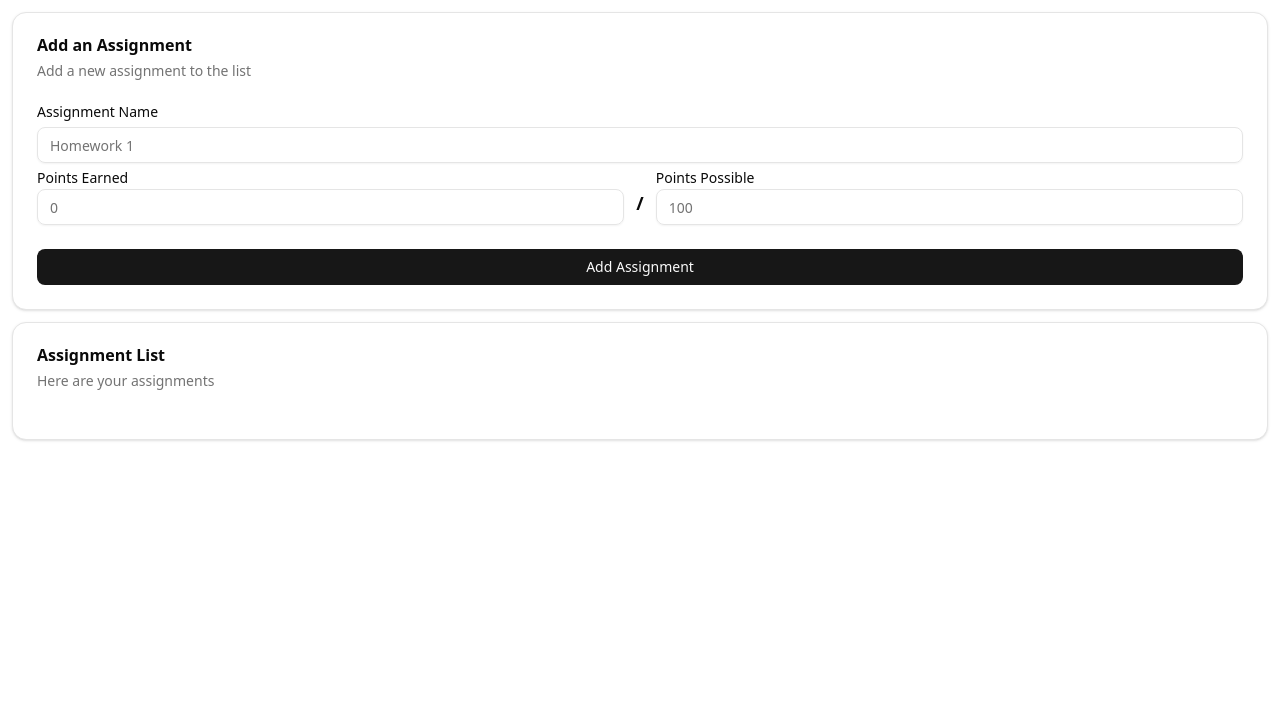
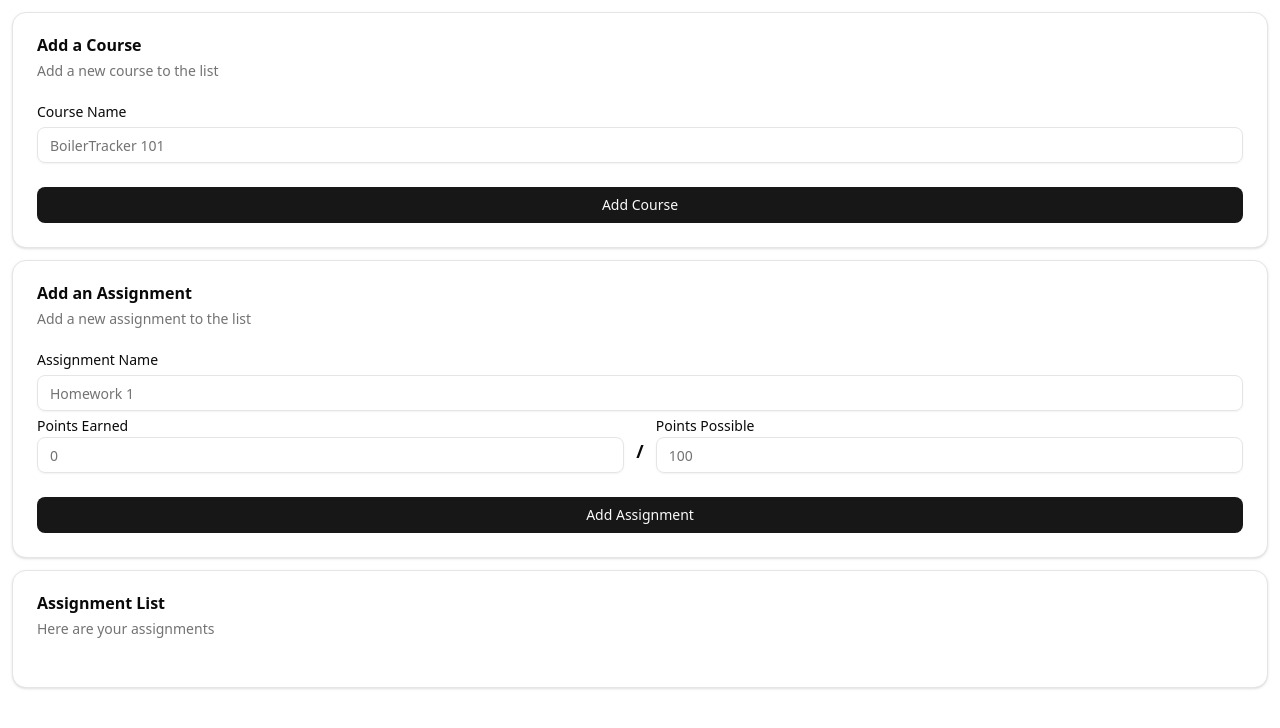
Before and after one commit to dillp1/BoilerTracker, a React (Vite) app: page / in a window 1280 px wide. Shown: the top 728 px of the page. Built offline with nearby package versions, Linux system fonts and the light colour scheme.

Commit message:
implements a basic course structure

```diff
--- a/src/App.tsx
+++ b/src/App.tsx
@@ -4,12 +4,17 @@ import "./App.css"
 import type { Assignment } from "@/models/assignment"
 import AddAssignmentCard from "./components/AddAssignmentCard";
 import AssignmentsCard from "./components/AssignmentsCard";
+import AddCourseCard from "./components/AddCourseCard";
+import type { Course } from "./models/course";
+import CourseCard from "./components/CourseCard";
 
 function App() {
   const [assignments, setAssignments] = useState<Assignment[]>([]);
   const [newAssignmentName, setNewAssignmentName] = useState('');
   const [newAssignmentPtsPossible, setNewAssignmentPtsPossible] = useState<number | "">("");
   const [newAssignmentPtsEarned, setNewAssignmentPtsEarned] = useState<number | "">("");
+  const [courses, setCourses] = useState<Course[]>([]);
+  const [newCourseName, setNewCourseName] = useState('');
 
   const addAssignment = () => {
     if (newAssignmentName.trim() === '') {
@@ -27,6 +32,20 @@ function App() {
     setNewAssignmentName('');
     setNewAssignmentPtsPossible("");
     setNewAssignmentPtsEarned("");
+  };
+
+  const addCourse = () => {
+    if (newCourseName.trim() === '') {
+      return;
+    }
+    const newId = Date.now();
+    const newCourseItem: Course = {
+      id: newId,
+      name: newCourseName,
+      assignments: [],
+    };
+    setCourses([...courses, newCourseItem]);
+    setNewCourseName('');
   };
 
   const removeAssignment = (id: number) => {
@@ -60,6 +79,12 @@ function App() {
 
   return (
     <div className="App">
+      <AddCourseCard
+        nameValue={newCourseName}
+        onNameChange={(e) => setNewCourseName(e.target.value)}
+        onAdd={addCourse}
+      />
+      {courses.map((course) => <CourseCard key={course.id} course={course} />)}
       <AddAssignmentCard
         nameValue={newAssignmentName}
         onNameChange={(e) => setNewAssignmentName(e.target.value)}
--- /dev/null
+++ b/src/components/AddCourseCard.tsx
@@ -0,0 +1,48 @@
+import {
+  Card,
+  CardContent,
+  CardDescription,
+  CardFooter,
+  CardHeader,
+  CardTitle,
+} from "@/components/ui/card";
+import { Input } from "@/components/ui/input";
+import { Button } from "./ui/button";
+import { Label } from "@/components/ui/label"
+
+type AddCourseCardProps = {
+  nameValue: string;
+  onNameChange: (e: React.ChangeEvent<HTMLInputElement>) => void;
+  onAdd: () => void;
+};
+
+const AddCourseCard = ({ nameValue, onNameChange, onAdd }: AddCourseCardProps) => {
+  return (
+    <div>
+      <Card>
+        <CardHeader>
+          <CardTitle>Add a Course</CardTitle>
+          <CardDescription>Add a new course to the list</CardDescription>
+        </CardHeader>
+        <CardContent className="flex flex-col gap-2">
+          <Label>
+            Course Name
+          </Label>
+          <Input
+            type="text"
+            placeholder="BoilerTracker 101"
+            value={nameValue}
+            onChange={onNameChange}
+          ></Input>
+        </CardContent>
+        <CardFooter className="flex-col">
+          <Button type="button" className="w-full" onClick={onAdd}>
+            Add Course
+          </Button>
+        </CardFooter>
+      </Card>
+    </div>
+  );
+};
+
+export default AddCourseCard;
--- /dev/null
+++ b/src/components/CourseCard.tsx
@@ -0,0 +1,26 @@
+import {
+  Card,
+  CardDescription,
+  CardHeader,
+  CardTitle,
+} from "@/components/ui/card"
+import type { Course } from "@/models/course";
+
+type CourseCardProps = {
+  course: Course;
+};
+
+const CourseCard = ({ course }: CourseCardProps) => {
+  return (
+    <div>
+      <Card>
+        <CardHeader>
+          <CardTitle>{course.name}</CardTitle>
+          <CardDescription>{course.assignments.length} Assignments</CardDescription>
+        </CardHeader>
+      </Card>
+    </div>
+  )
+}
+
+export default CourseCard
--- /dev/null
+++ b/src/models/course.ts
@@ -0,0 +1,7 @@
+import type { Assignment } from "./assignment";
+
+export type Course = {
+  id: number;
+  name: string;
+  assignments: Assignment[];
+}
```
